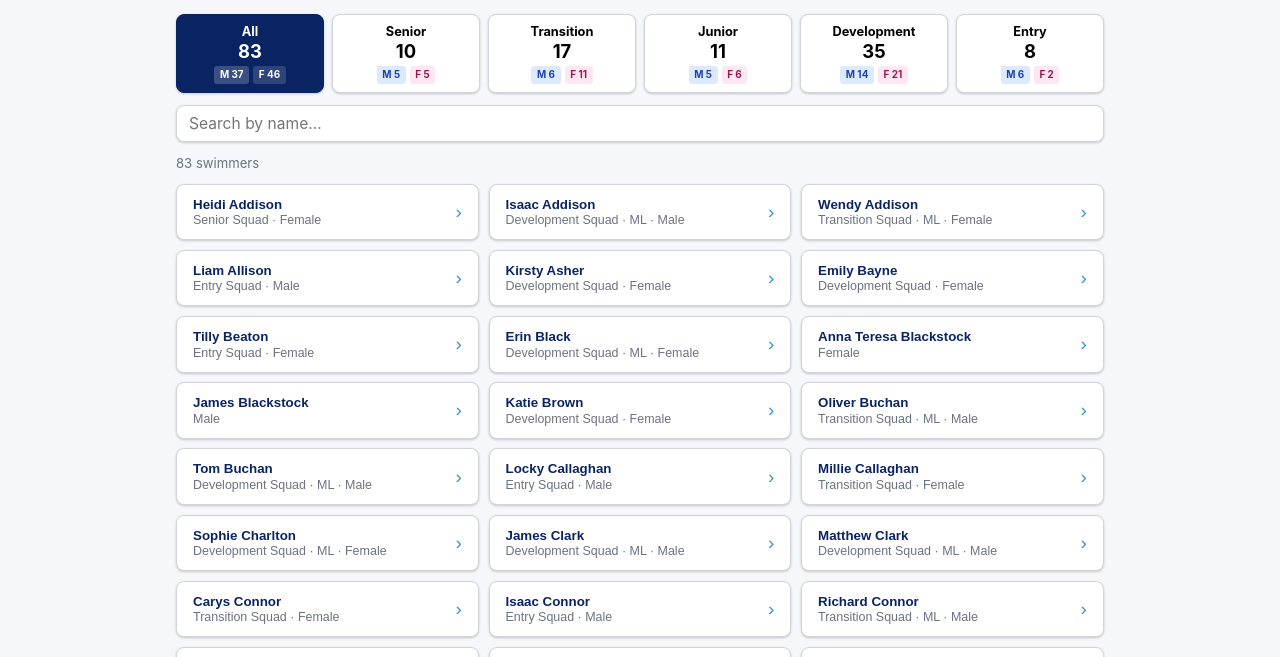
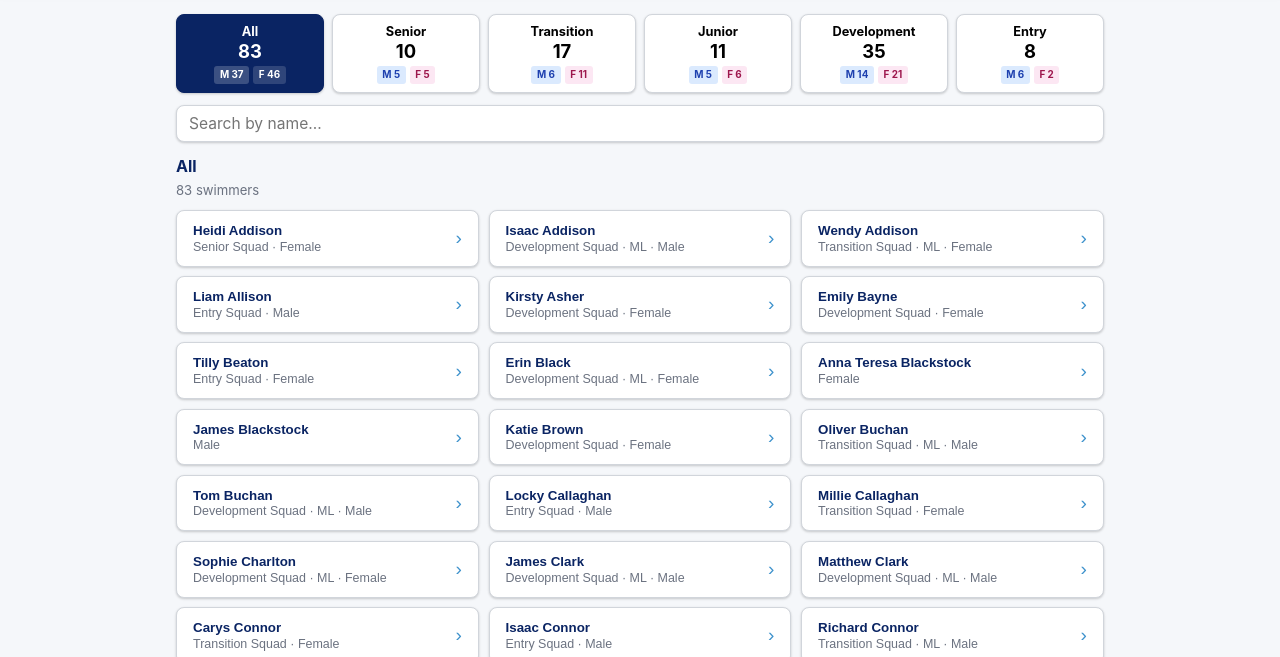
Before and after one commit to LarkhallAvondaleASC/laasc-portal, a plain HTML site: page index.html in a window 1280 px wide. Both pictures are taken after a click on the button "Swimmers". Shown: the part 122-779 px from the top of the page. Drawn offline with nearby package versions, Linux system fonts and the light colour scheme.

Commit message:
feat: add squad filter heading above swimmers count
Shows "All" or the selected squad name (e.g. "Senior") as a navy
bold heading above the swimmer count, making the active filter
immediately clear without needing to look at the filter cards.

Co-Authored-By: Claude Sonnet 4.6 <noreply@anthropic.com>

```diff
--- a/index.html
+++ b/index.html
@@ -68,6 +68,7 @@
             aria-label="Search swimmers"
           >
         </div>
+        <h2 id="swimmers-heading" class="section-heading" style="margin-top:.25rem;margin-bottom:.15rem"></h2>
         <p id="swimmers-count" class="results-count" aria-live="polite"></p>
         <div id="swimmers-list"></div>
       </div>
--- a/js/app.js
+++ b/js/app.js
@@ -124,6 +124,12 @@ function filteredAthletes() {
 
 function renderSwimmers() {
   const list = filteredAthletes();
+  const headingEl = document.getElementById("swimmers-heading");
+  if (headingEl) {
+    headingEl.textContent = selectedGroup
+      ? squadLabel(selectedGroup).replace(" Squad", "")
+      : "All";
+  }
   document.getElementById("swimmers-count").textContent =
     list.length + " swimmer" + (list.length !== 1 ? "s" : "");
 
```
